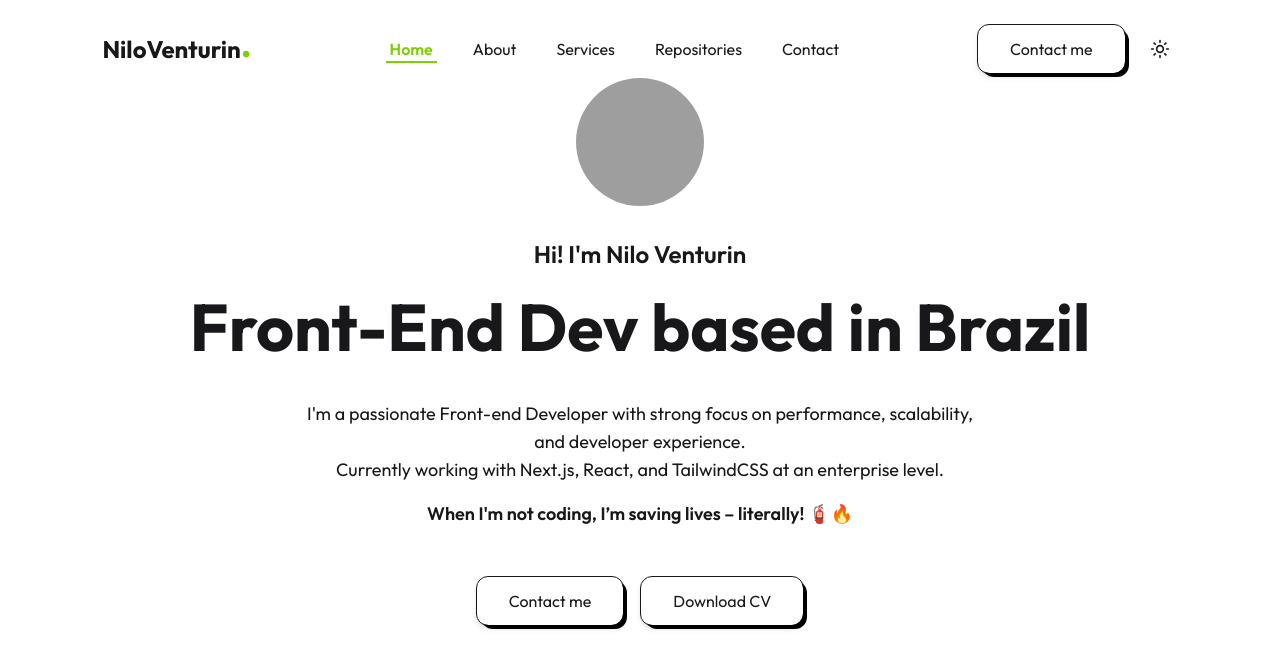
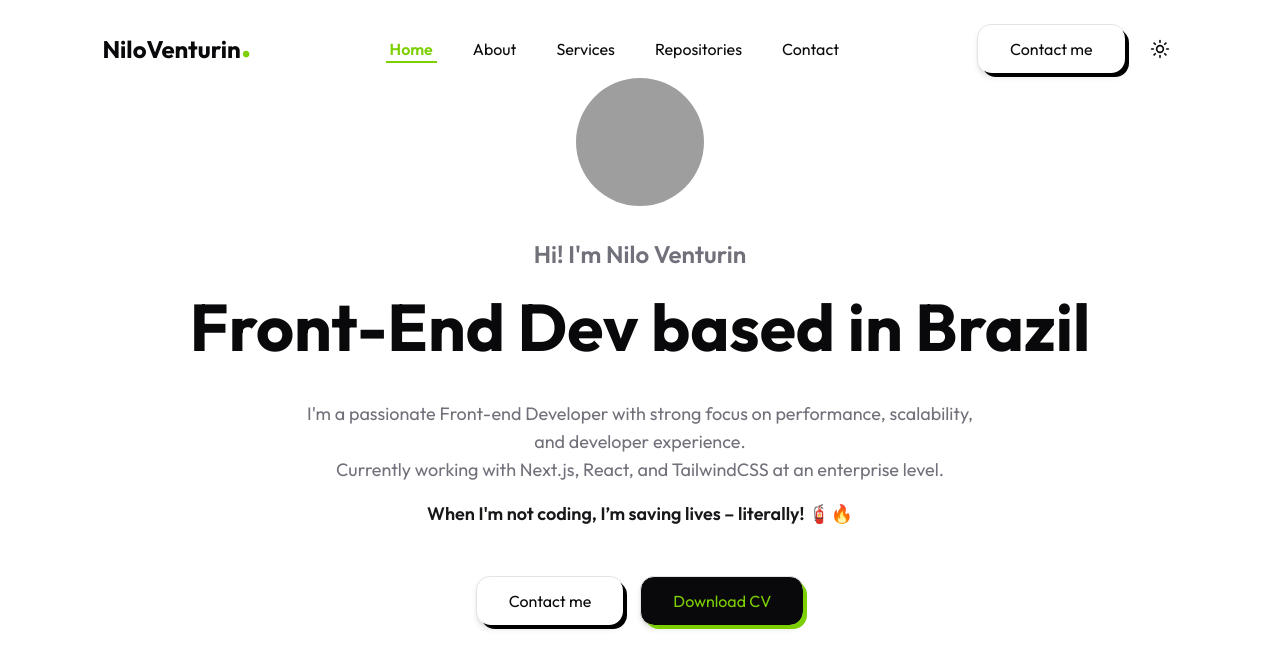
Before and after one commit to dev-nilo/niloventurin, a Next.js app in the folder niloventurin/: page / in a window 1280 px wide. Shown: the top 668 px of the page. Built offline with nearby package versions, Linux system fonts and the light colour scheme; grey boxes are pictures that could not be loaded; a web font is replaced by a local one.

Commit message:
shadcn i andd utilize

```diff
--- a/niloventurin/app/globals.css
+++ b/niloventurin/app/globals.css
@@ -1,78 +1,131 @@
 @import "tailwindcss";
+@import "tw-animate-css";
+
+@custom-variant dark (&:is(.dark *));
 
 * {
   font-family: "Outfit", sans-serif;
 }
 
 @layer base {
-  :root {
-    /* Light mode */
-    --background: 0 0% 100%; /* zinc-50 */
-    --foreground: 240 5% 10%; /* zinc-950 */
-
-    --card: 0 0% 100%;
-    --card-foreground: 240 5% 10%;
-
-    --popover: 0 0% 100%;
-    --popover-foreground: 240 5% 10%;
-
-    --primary: 88 80% 48%; /* lime-500 */
-    --primary-foreground: 0 0% 100%;
-
-    --secondary: 240 5% 96%; /* zinc-100 */
-    --secondary-foreground: 240 5% 10%;
-
-    --muted: 240 5% 95%; /* zinc-100 */
-    --muted-foreground: 240 5% 50%;
-
-    --accent: 240 5% 96%;
-    --accent-foreground: 240 5% 10%;
-
-    --destructive: 0 84.2% 60.2%;
-    --destructive-foreground: 0 0% 100%;
-
-    --border: 240 5% 90%;
-    --input: 240 5% 90%;
-    --ring: 88 80% 48%;
-
-    --radius: 0.5rem;
-  }
-
-  .dark {
-    /* Dark mode */
-    --background: 240 5% 10%; /* zinc-950 */
-    --foreground: 0 0% 100%;
-
-    --card: 240 5% 16%;
-    --card-foreground: 0 0% 100%;
-
-    --popover: 240 5% 16%;
-    --popover-foreground: 0 0% 100%;
-
-    --primary: 88 80% 60%; /* lime-400 */
-    --primary-foreground: 240 5% 10%;
-
-    --secondary: 240 5% 20%;
-    --secondary-foreground: 0 0% 100%;
-
-    --muted: 240 5% 20%;
-    --muted-foreground: 240 5% 65%;
-
-    --accent: 240 5% 20%;
-    --accent-foreground: 0 0% 100%;
-
-    --destructive: 0 62.8% 30.6%;
-    --destructive-foreground: 0 0% 100%;
-
-    --border: 240 5% 30%;
-    --input: 240 5% 30%;
-    --ring: 88 80% 60%;
-  }
-
   body {
     font-family: "Outfit", sans-serif;
-    background-color: hsl(var(--background));
-    color: hsl(var(--foreground));
     transition: background-color 0.3s, color 0.3s;
   }
 }
+
+@theme inline {
+  --radius-sm: calc(var(--radius) - 4px);
+  --radius-md: calc(var(--radius) - 2px);
+  --radius-lg: var(--radius);
+  --radius-xl: calc(var(--radius) + 4px);
+  --color-background: var(--background);
+  --color-foreground: var(--foreground);
+  --color-card: var(--card);
+  --color-card-foreground: var(--card-foreground);
+  --color-popover: var(--popover);
+  --color-popover-foreground: var(--popover-foreground);
+  --color-primary: var(--primary);
+  --color-primary-foreground: var(--primary-foreground);
+  --color-secondary: var(--secondary);
+  --color-secondary-foreground: var(--secondary-foreground);
+  --color-muted: var(--muted);
+  --color-muted-foreground: var(--muted-foreground);
+  --color-accent: var(--accent);
+  --color-accent-foreground: var(--accent-foreground);
+  --color-destructive: var(--destructive);
+  --color-border: var(--border);
+  --color-input: var(--input);
+  --color-ring: var(--ring);
+  --color-chart-1: var(--chart-1);
+  --color-chart-2: var(--chart-2);
+  --color-chart-3: var(--chart-3);
+  --color-chart-4: var(--chart-4);
+  --color-chart-5: var(--chart-5);
+  --color-sidebar: var(--sidebar);
+  --color-sidebar-foreground: var(--sidebar-foreground);
+  --color-sidebar-primary: var(--sidebar-primary);
+  --color-sidebar-primary-foreground: var(--sidebar-primary-foreground);
+  --color-sidebar-accent: var(--sidebar-accent);
+  --color-sidebar-accent-foreground: var(--sidebar-accent-foreground);
+  --color-sidebar-border: var(--sidebar-border);
+  --color-sidebar-ring: var(--sidebar-ring);
+}
+
+:root {
+  --radius: 0.625rem;
+  --card: oklch(1 0 0);
+  --card-foreground: oklch(0.141 0.005 285.823);
+  --popover: oklch(1 0 0);
+  --popover-foreground: oklch(0.141 0.005 285.823);
+  --primary: oklch(0.21 0.006 285.885);
+  --primary-foreground: oklch(0.985 0 0);
+  --secondary: oklch(0.967 0.001 286.375);
+  --secondary-foreground: oklch(0.21 0.006 285.885);
+  --muted: oklch(0.967 0.001 286.375);
+  --muted-foreground: oklch(0.552 0.016 285.938);
+  --accent: oklch(0.967 0.001 286.375);
+  --accent-foreground: oklch(0.21 0.006 285.885);
+  --destructive: oklch(0.577 0.245 27.325);
+  --border: oklch(0.92 0.004 286.32);
+  --input: oklch(0.92 0.004 286.32);
+  --ring: oklch(0.705 0.015 286.067);
+  --chart-1: oklch(0.646 0.222 41.116);
+  --chart-2: oklch(0.6 0.118 184.704);
+  --chart-3: oklch(0.398 0.07 227.392);
+  --chart-4: oklch(0.828 0.189 84.429);
+  --chart-5: oklch(0.769 0.188 70.08);
+  --sidebar: oklch(0.985 0 0);
+  --sidebar-foreground: oklch(0.141 0.005 285.823);
+  --sidebar-primary: oklch(0.21 0.006 285.885);
+  --sidebar-primary-foreground: oklch(0.985 0 0);
+  --sidebar-accent: oklch(0.967 0.001 286.375);
+  --sidebar-accent-foreground: oklch(0.21 0.006 285.885);
+  --sidebar-border: oklch(0.92 0.004 286.32);
+  --sidebar-ring: oklch(0.705 0.015 286.067);
+  --background: oklch(1 0 0);
+  --foreground: oklch(0.141 0.005 285.823);
+}
+
+.dark {
+  --background: oklch(0.141 0.005 285.823);
+  --foreground: oklch(0.985 0 0);
+  --card: oklch(0.21 0.006 285.885);
+  --card-foreground: oklch(0.985 0 0);
+  --popover: oklch(0.21 0.006 285.885);
+  --popover-foreground: oklch(0.985 0 0);
+  --primary: oklch(0.92 0.004 286.32);
+  --primary-foreground: oklch(0.21 0.006 285.885);
+  --secondary: oklch(0.274 0.006 286.033);
+  --secondary-foreground: oklch(0.985 0 0);
+  --muted: oklch(0.274 0.006 286.033);
+  --muted-foreground: oklch(0.705 0.015 286.067);
+  --accent: oklch(0.274 0.006 286.033);
+  --accent-foreground: oklch(0.985 0 0);
+  --destructive: oklch(0.704 0.191 22.216);
+  --border: oklch(1 0 0 / 10%);
+  --input: oklch(1 0 0 / 15%);
+  --ring: oklch(0.552 0.016 285.938);
+  --chart-1: oklch(0.488 0.243 264.376);
+  --chart-2: oklch(0.696 0.17 162.48);
+  --chart-3: oklch(0.769 0.188 70.08);
+  --chart-4: oklch(0.627 0.265 303.9);
+  --chart-5: oklch(0.645 0.246 16.439);
+  --sidebar: oklch(0.21 0.006 285.885);
+  --sidebar-foreground: oklch(0.985 0 0);
+  --sidebar-primary: oklch(0.488 0.243 264.376);
+  --sidebar-primary-foreground: oklch(0.985 0 0);
+  --sidebar-accent: oklch(0.274 0.006 286.033);
+  --sidebar-accent-foreground: oklch(0.985 0 0);
+  --sidebar-border: oklch(1 0 0 / 10%);
+  --sidebar-ring: oklch(0.552 0.016 285.938);
+}
+
+@layer base {
+  * {
+    @apply border-border outline-ring/50;
+  }
+  body {
+    @apply bg-background text-foreground;
+  }
+}
--- a/niloventurin/app/layout.js
+++ b/niloventurin/app/layout.js
@@ -1,14 +1,9 @@
-import { Outfit, Ovo } from "next/font/google";
+import { Outfit } from "next/font/google";
 import "./globals.css";
 
 const outfit = Outfit({
   subsets: ["latin"],
   weight: ["400", "500", "600", "700"],
-});
-
-const ovo = Ovo({
-  subsets: ["latin"],
-  weight: ["400"],
 });
 
 export const metadata = {
@@ -19,9 +14,7 @@
 export default function RootLayout({ children }) {
   return (
     <html lang="en">
-      <body className={`${outfit.className} ${ovo.className} antialiased`}>
-        {children}
-      </body>
+      <body className={`${outfit.className} antialiased`}>{children}</body>
     </html>
   );
 }
--- a/niloventurin/components/ui/ButtonContactMe.jsx
+++ b/niloventurin/components/ui/ButtonContactMe.jsx
@@ -28,7 +28,7 @@
     <a
       href="#contact"
       className={`relative flex items-center justify-center gap-3 px-8 py-3
-        bg-background dark:bg-card
+        bg-background
         border border-border rounded-xl
         shadow-md hover:shadow-lg
         transition-all hover:-translate-y-1
--- a/niloventurin/components/ui/ButtonDownloadCV.jsx
+++ b/niloventurin/components/ui/ButtonDownloadCV.jsx
@@ -29,13 +29,12 @@
       className={`relative flex items-center justify-center gap-3 px-8 py-3
         ${
           darkMode
-            ? "bg-background text-foreground"
-            : "bg-foreground text-background"
+            ? "bg-background text-lime-500"
+            : "bg-foreground text-lime-500"
         }
         border border-border rounded-xl
         shadow-md hover:shadow-lg
         transition-all hover:-translate-y-1
-        hover:text-lime-500
         ${className}`}
     >
       Download CV
@@ -43,8 +42,8 @@
         className="absolute inset-0 rounded-xl pointer-events-none"
         style={{
           boxShadow: darkMode
-            ? "4px 4px 0 #d4d4d8" // sombra clara no modo dark
-            : "4px 4px 0 black", // sombra preta no modo light
+            ? "4px 4px 0 #7ccf00" // sombra clara no modo dark
+            : "4px 4px 0 #7ccf00", // sombra preta no modo light
         }}
       ></div>
     </a>
--- /dev/null
+++ b/niloventurin/lib/utils.js
@@ -0,0 +1,6 @@
+import { clsx } from "clsx";
+import { twMerge } from "tailwind-merge"
+
+export function cn(...inputs) {
+  return twMerge(clsx(inputs));
+}
```
Also changed, not shown: niloventurin/package.json (+6 -2 lines), niloventurin/components.json (added), 1 other file (tests, documents, lock files or other folders).
